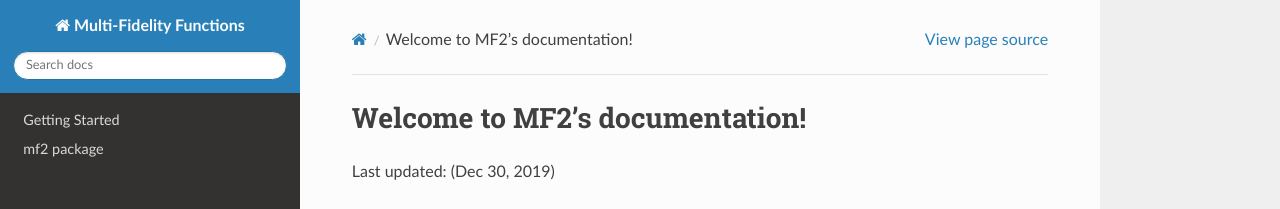
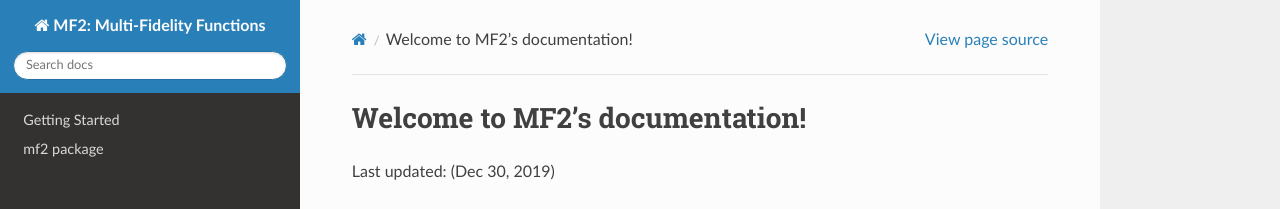
Before and after one commit to sjvrijn/mf2, a Sphinx documentation site: the page built from docs/source/index.rst, in a window 1280 px wide. Shown: the top 209 px of the page. Built offline with Sphinx 7.4.7 and the Read the Docs theme 2.0.0, drawn with Linux system fonts in a browser that asks for light colours.

Commit message:
Updated project display name in docs

```diff
--- a/docs/source/conf.py
+++ b/docs/source/conf.py
@@ -19,7 +19,7 @@ sys.path.insert(0, os.path.abspath('../../'))
 
 # -- Project information -----------------------------------------------------
 
-project = 'Multi-Fidelity Functions'
+project = 'MF2: Multi-Fidelity Functions'
 copyright = '2019, Sander van Rijn'
 author = 'Sander van Rijn'
 
```
